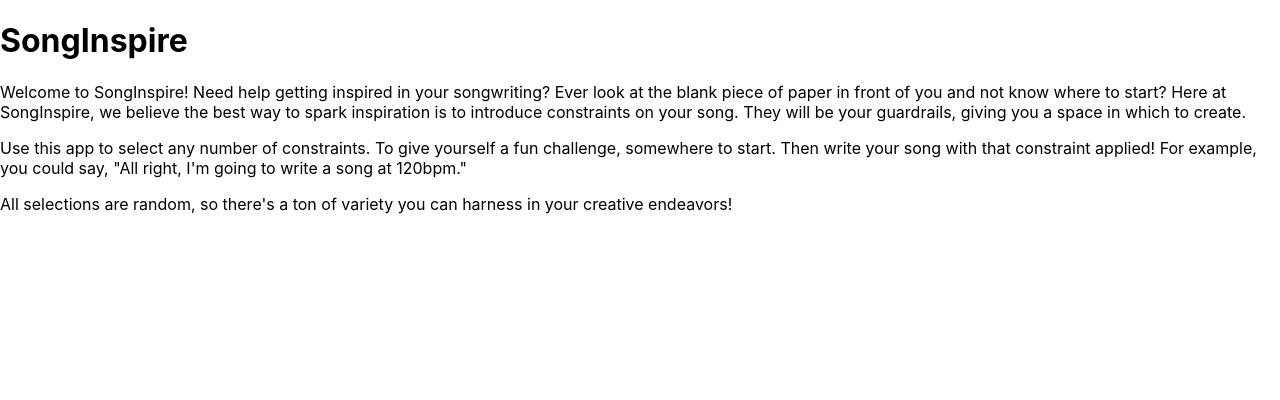
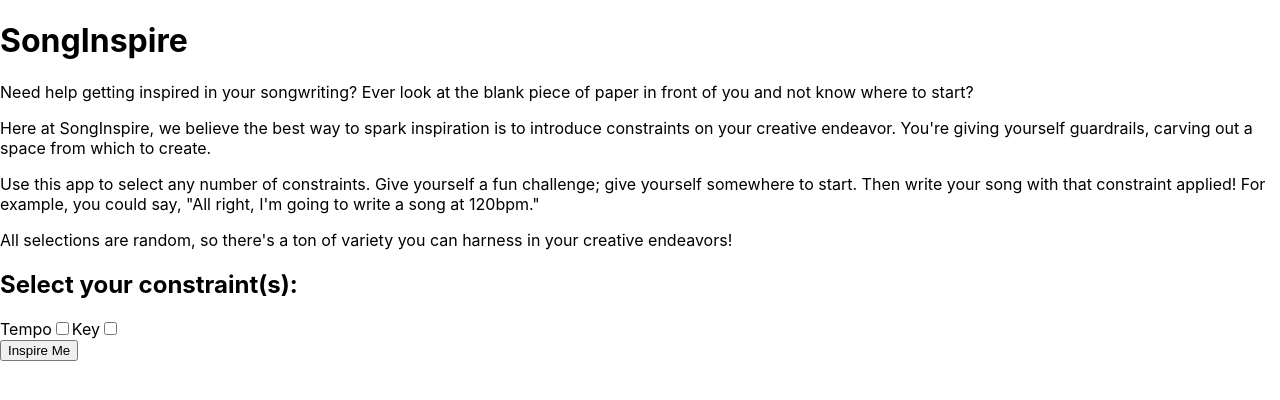
Before and after one commit to devskii/song-inspire, a React (Create React App) app: page / in a window 1280 px wide. Shown: the top 400 px of the page. Built offline with nearby package versions, Linux system fonts and the light colour scheme.

Commit message:
add basic checkboxes and button

```diff
--- a/src/App.js
+++ b/src/App.js
@@ -3,22 +3,33 @@ function App() {
     <div>
       <h1>SongInspire</h1>
       <p>
-        Welcome to SongInspire! Need help getting inspired in your songwriting?
-        Ever look at the blank piece of paper in front of you and not know where
-        to start? Here at SongInspire, we believe the best way to spark
-        inspiration is to introduce constraints on your song. They will be your
-        guardrails, giving you a space in which to create.
+        Need help getting inspired in your songwriting? Ever look at the blank
+        piece of paper in front of you and not know where to start?
       </p>
       <p>
-        Use this app to select any number of constraints. To give yourself a fun
-        challenge, somewhere to start. Then write your song with that constraint
-        applied! For example, you could say, "All right, I'm going to write a
-        song at 120bpm."
+        Here at SongInspire, we believe the best way to spark inspiration is to
+        introduce constraints on your creative endeavor. You're giving yourself
+        guardrails, carving out a space from which to create.
+      </p>
+      <p>
+        Use this app to select any number of constraints. Give yourself a fun
+        challenge; give yourself somewhere to start. Then write your song with
+        that constraint applied! For example, you could say, "All right, I'm
+        going to write a song at 120bpm."
       </p>
       <p>
         All selections are random, so there's a ton of variety you can harness
         in your creative endeavors!
       </p>
+      <h2>Select your constraint(s):</h2>
+      <div>
+        <label for="tempo">Tempo</label>
+        <input id="tempo" type="checkbox" />
+        <label for="key">Key</label>
+        <input id="key" type="checkbox" />
+      </div>
+      <button>Inspire Me</button>
+      {/* Consider adding legal disclaimer (fine print at the bottom) that we don't own any rights to the songs created */}
     </div>
   );
 }
```
